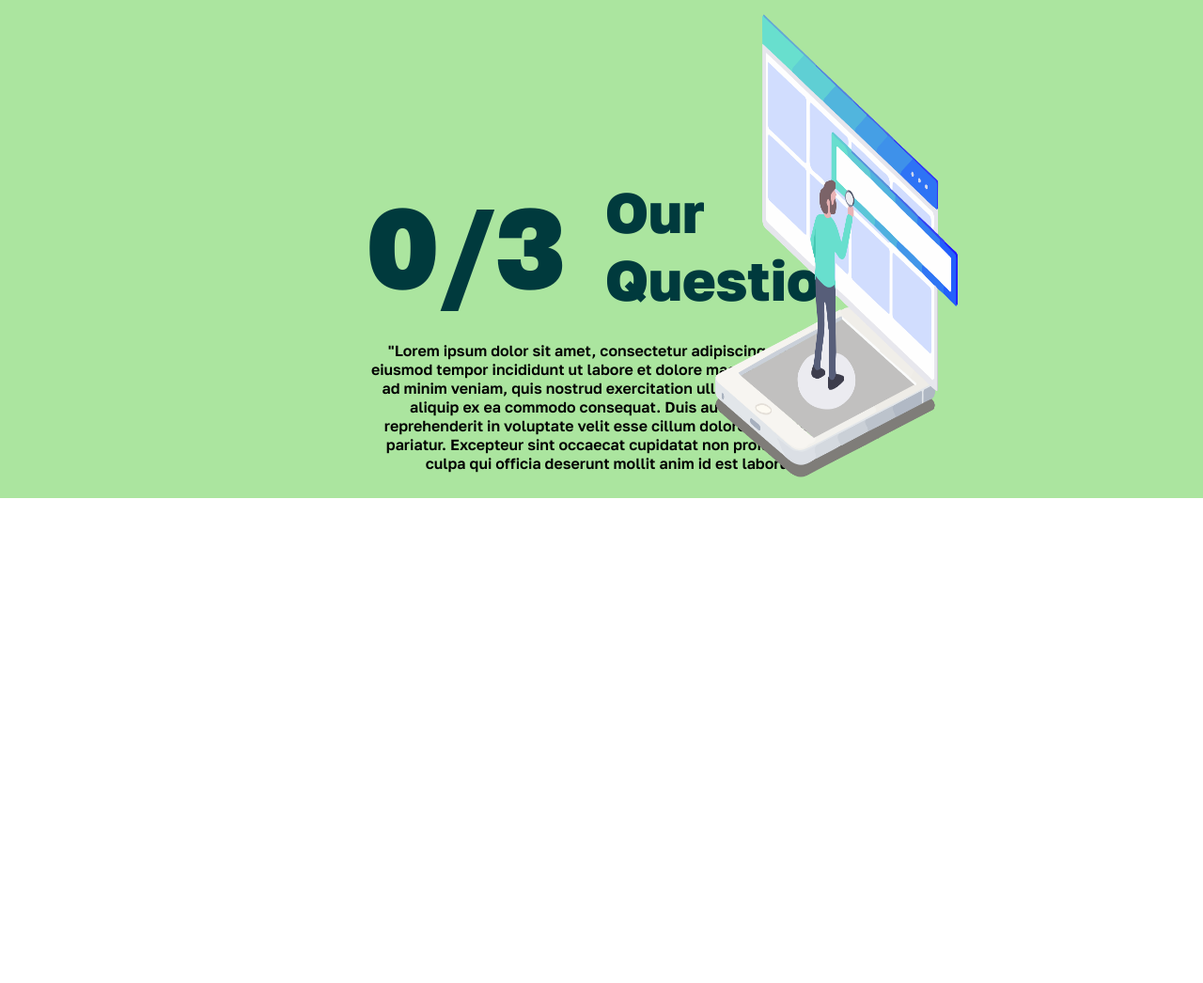
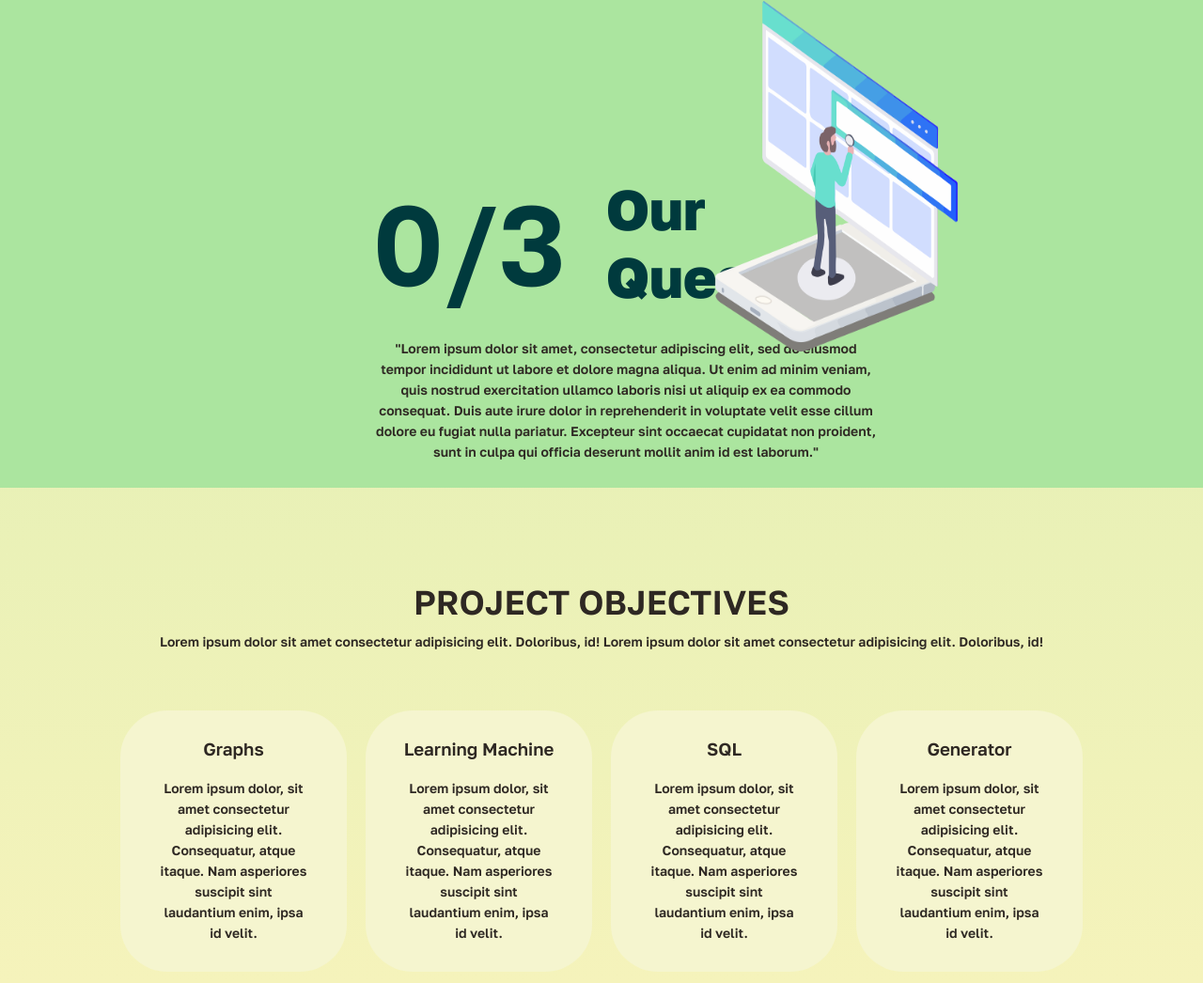
Before and after one commit to jakatz87/Final_Group_Project, a plain HTML site: page Website files/projectinfo.html in a window 1280 px wide. Shown: the part 2175-3221 px from the top of the page at 94% size. Before the commit the page ends 2705 px from the top, so only its background shows below. Drawn offline with Linux system fonts and the light colour scheme.

Commit message:
Website update on Project Info tab

```diff
--- a/Website files/projectinfo.html
+++ b/Website files/projectinfo.html
@@ -82,6 +82,46 @@
 
         <img src="question.png">
 
+        </section>
+
+    <!--PROJECT TAB SECTION-->
+    <section class="objective">
+        <h1>PROJECT OBJECTIVES</h1>
+        <p>Lorem ipsum dolor sit amet consectetur adipisicing elit.
+        Doloribus, id! Lorem ipsum dolor sit amet consectetur adipisicing elit. Doloribus, id!</p>
+
+        <div class="row">
+            <div class="course_col">
+                    <h3>Graphs</h3>
+                    <p>Lorem ipsum dolor, sit amet consectetur adipisicing elit.
+                    Consequatur, atque itaque. Nam asperiores suscipit sint laudantium
+                    enim, ipsa id velit.</p>
+            </div>
+
+            <div class="course_col">
+                <h3>Learning Machine</h3>
+                <p>Lorem ipsum dolor, sit amet consectetur adipisicing elit.
+                Consequatur, atque itaque. Nam asperiores suscipit sint laudantium
+                enim, ipsa id velit.</p>
+            </div>
+
+            <div class="course_col">
+                <h3>SQL</h3>
+                <p>Lorem ipsum dolor, sit amet consectetur adipisicing elit.
+                Consequatur, atque itaque. Nam asperiores suscipit sint laudantium
+                enim, ipsa id velit.</p>
+           </div>
+
+           <div class="course_col">
+                <h3>Generator</h3>
+                <p>Lorem ipsum dolor, sit amet consectetur adipisicing elit.
+                Consequatur, atque itaque. Nam asperiores suscipit sint laudantium
+                enim, ipsa id velit.</p>
+            </div>
+
+        </div>
+    </section>
+
 
 </section>
 
--- a/Website files/style.css
+++ b/Website files/style.css
@@ -300,6 +300,7 @@ small{
     background-color:#ABE59F;
     display: flex;
     justify-content: space-between;
+
 }
 
 .learnfourthrowtext p{
@@ -335,4 +336,61 @@ small{
     margin-top: 10%;
     width: 25%;
     padding-right: 18%;
+    padding-bottom: 10%;
 }
+
+
+/* FIFTH ROW */
+
+.objective{
+    width: 80%;
+    margin: auto;
+    text-align: center;
+    padding-top: 100px;
+
+}
+
+h1{
+    font-size: 36px;
+    font-weight: 600;
+    color:#2E2823;
+}
+
+p{
+    color: #2E2823;
+    font-size: 14px;
+    font-weight: 300;
+    line-height: 22px;
+    padding: 10px;
+
+}
+
+.row{
+    margin-top: 5%;
+    display: grid;
+    grid-column-gap: 20px;
+    grid-template-columns: repeat(4, 1fr);
+
+}
+
+.course_col{
+    flex-basis: 31%;
+    background:#f5f5cf;
+    border-radius: 50px;
+    margin-bottom: 5%;
+    padding: 20px 32px;
+    box-sizing: border-box;
+    column-gap: 35px;
+    transition: 0.5s;
+}
+
+h3{
+    text-align: center;
+    font-weight: 600;
+    margin: 10px 0px;
+    color: #2E2823;
+}
+
+.course_col:hover{
+    box-shadow: 0 0 20px 0px rgba(0,0,0,0.2) ;
+}
```
